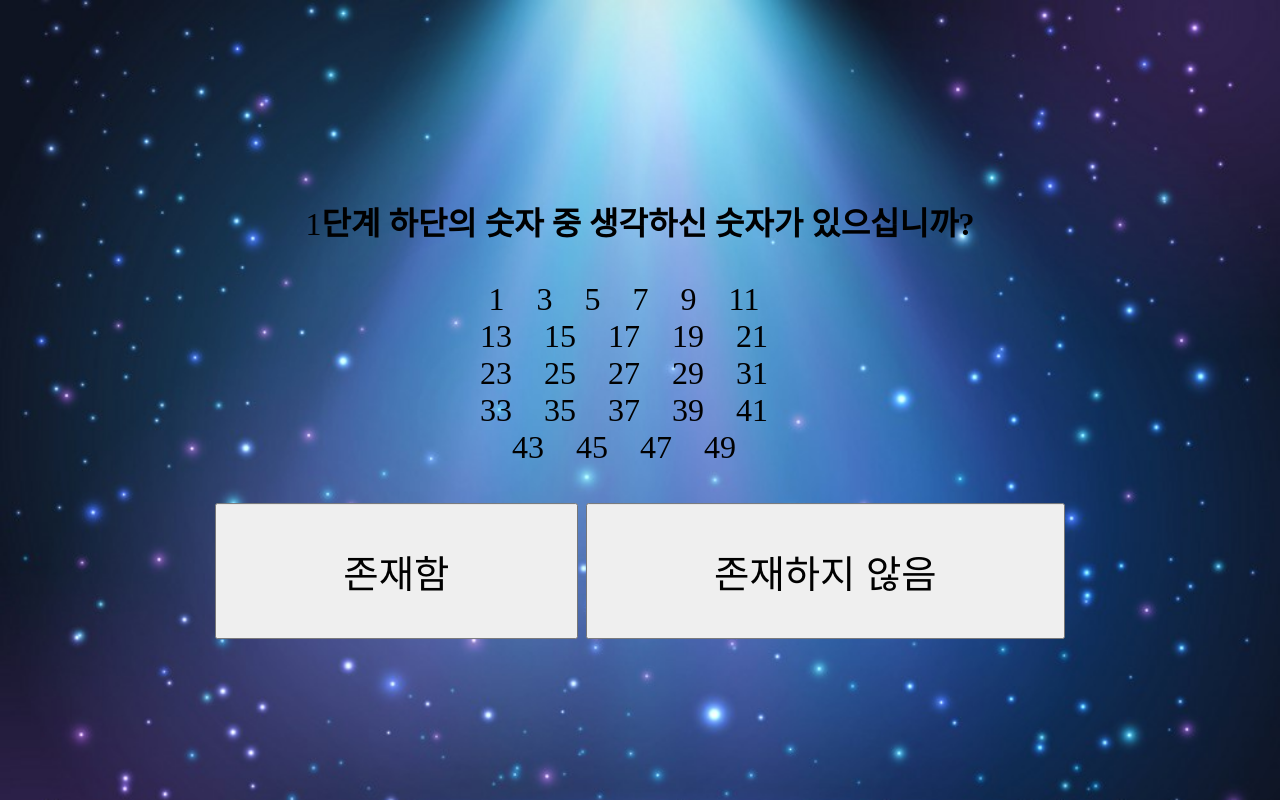
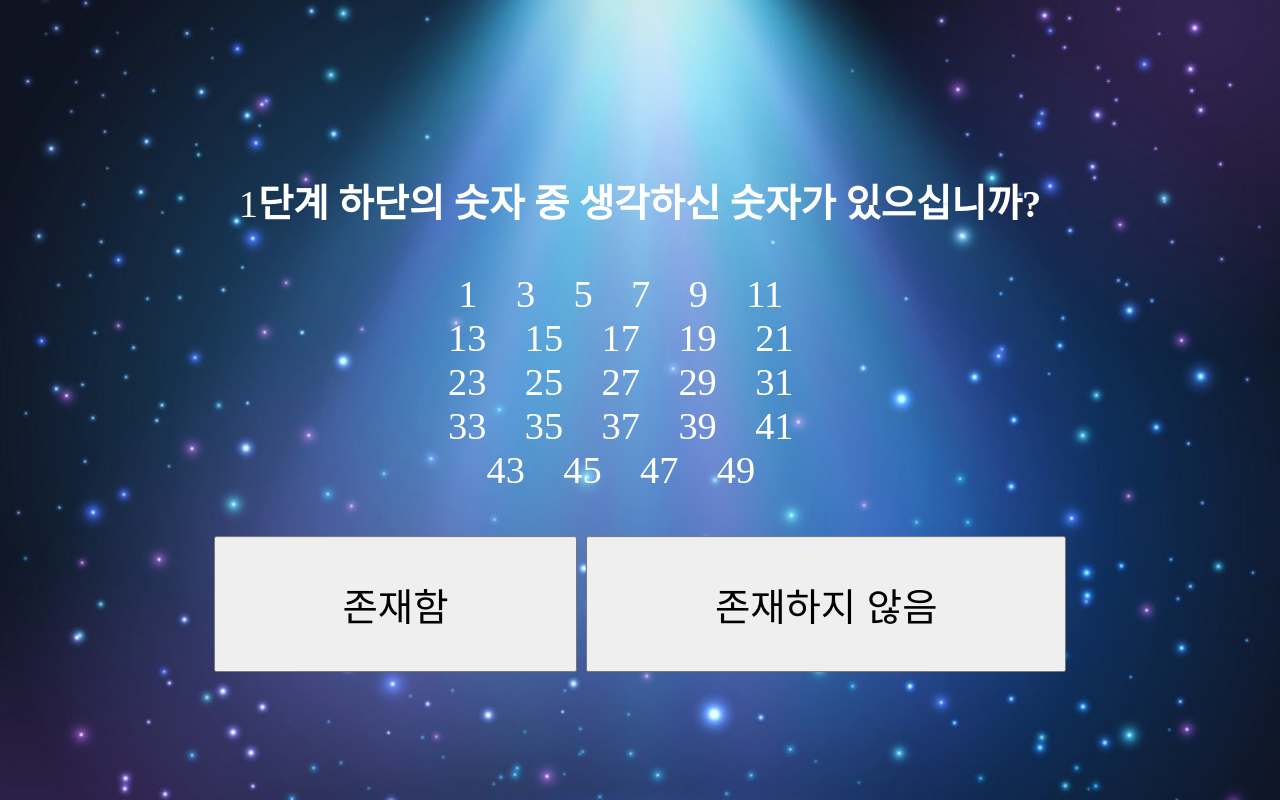
Before and after one commit to blackstrawberry/2021_cheongHeajin_summervacation, a PHP site: page /magic2.php?val=00 in a window 1280 px wide. Run offline with PHP 8.4, Linux system fonts and the light colour scheme.

Commit message:
Add files via upload

```diff
--- a/20210630/magic2.html
+++ b/20210630/magic2.html
@@ -6,6 +6,7 @@
         <style>
             #center{
                 text-align: center;
+                color:white;
             }
             #title{
                 font-size: 5vw;
--- a/20210630/magic2.php
+++ b/20210630/magic2.php
@@ -11,6 +11,8 @@
             }
             #center{
                 text-align: center;
+                font-size: 3vw;
+                color:white;
             }
             #title{
                 font-size: 5vw;
```
